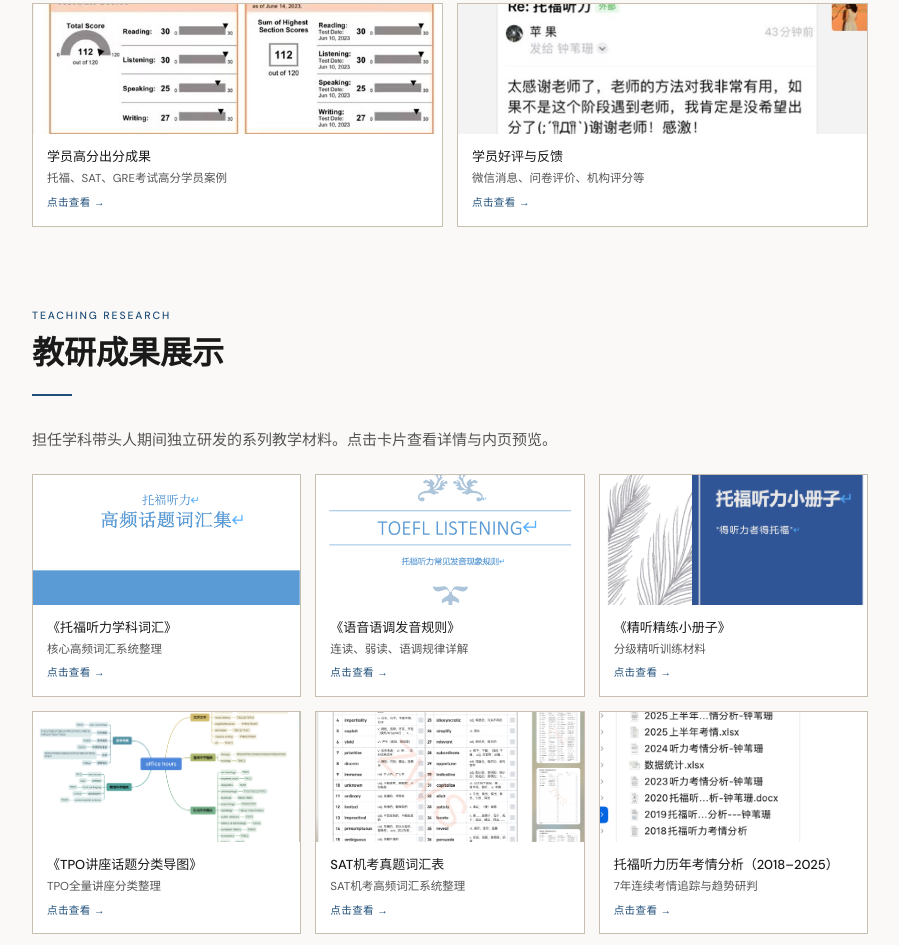
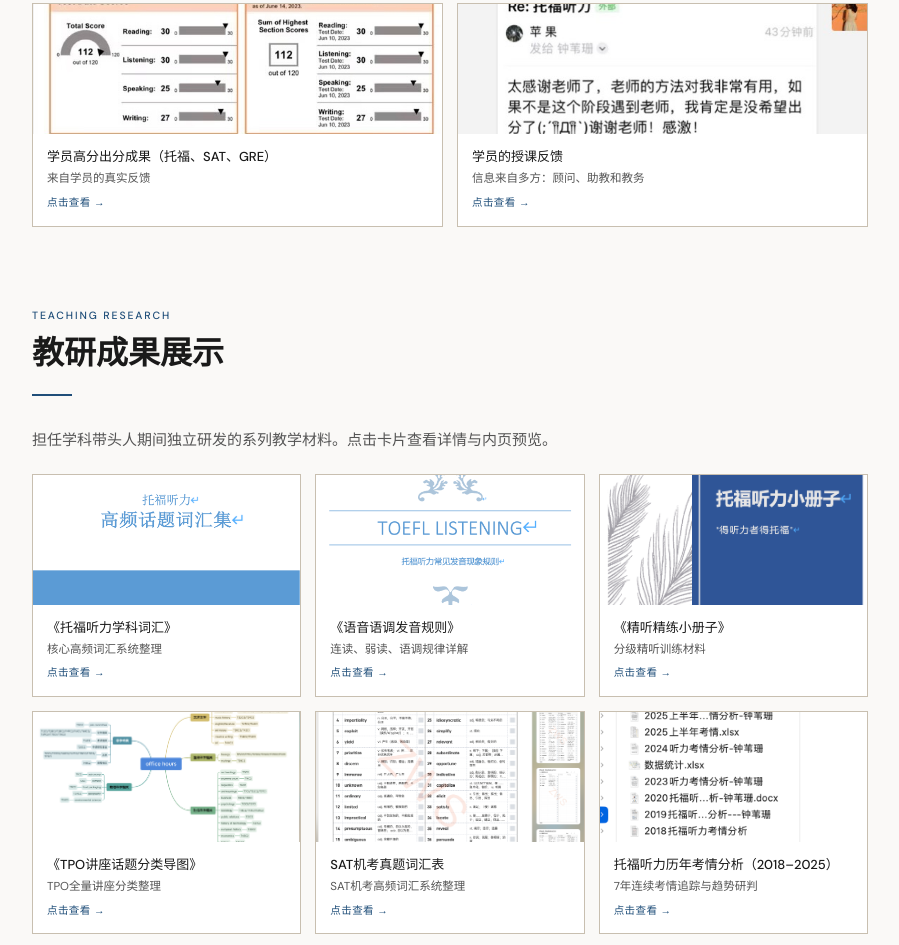
Before and after one commit to 22weishan/Eportfolio, a plain HTML site: page index.html in a window 1280 px wide. Shown: the part 2599-3544 px from the top of the page, without its empty margins (190-1089 px from the left). Drawn offline with nearby package versions, Linux system fonts and the light colour scheme.

Commit message:
Add files via upload

```diff
--- a/index.html
+++ b/index.html
@@ -351,8 +351,8 @@
 <img src="assets/img/teaching/scores-thumb.jpg" style="width:100%;height:100%;object-fit:cover;display:block;"/>
 </div>
 <div class="card-body">
-<div class="card-title">学员高分出分成果</div>
-<div class="card-desc">托福、SAT、GRE考试高分学员案例</div>
+<div class="card-title">学员高分出分成果（托福、SAT、GRE）</div>
+<div class="card-desc">来自学员的真实反馈</div>
 <div class="card-hint">点击查看 →</div>
 </div>
 </div>
@@ -361,8 +361,8 @@
 <img src="assets/img/teaching/reviews-thumb.jpg" style="width:100%;height:100%;object-fit:cover;display:block;"/>
 </div>
 <div class="card-body">
-<div class="card-title">学员好评与反馈</div>
-<div class="card-desc">微信消息、问卷评价、机构评分等</div>
+<div class="card-title">学员的授课反馈</div>
+<div class="card-desc">信息来自多方：顾问、助教和教务</div>
 <div class="card-hint">点击查看 →</div>
 </div>
 </div>
```
